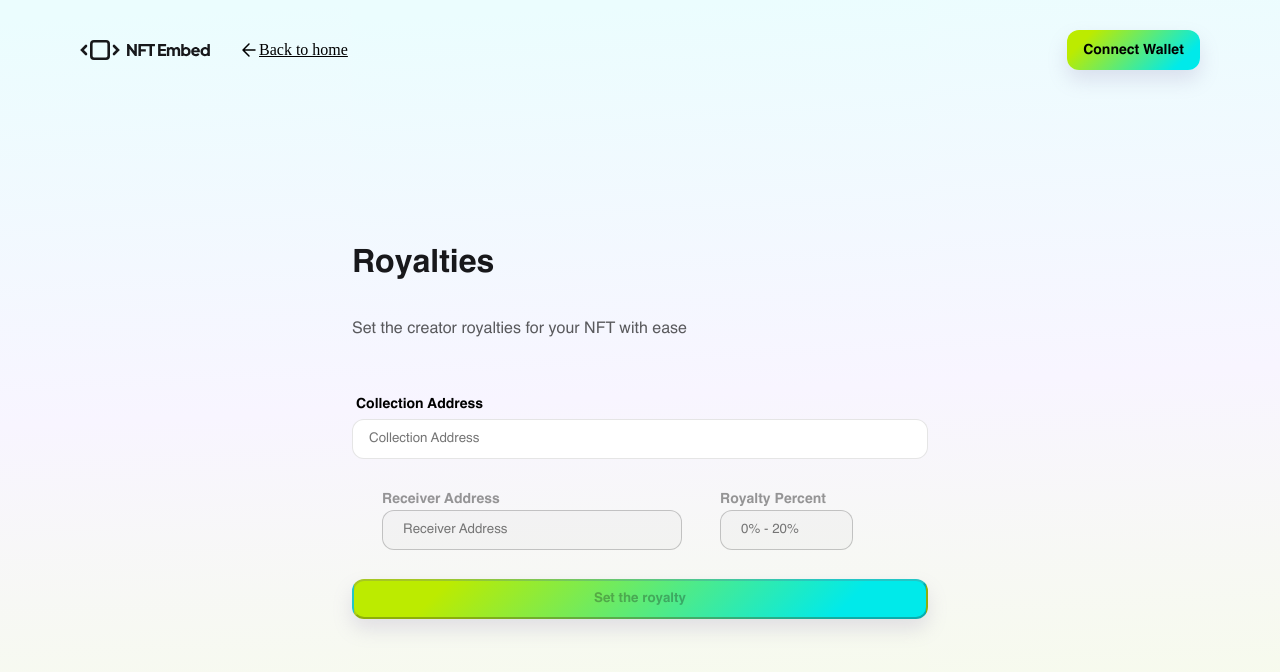
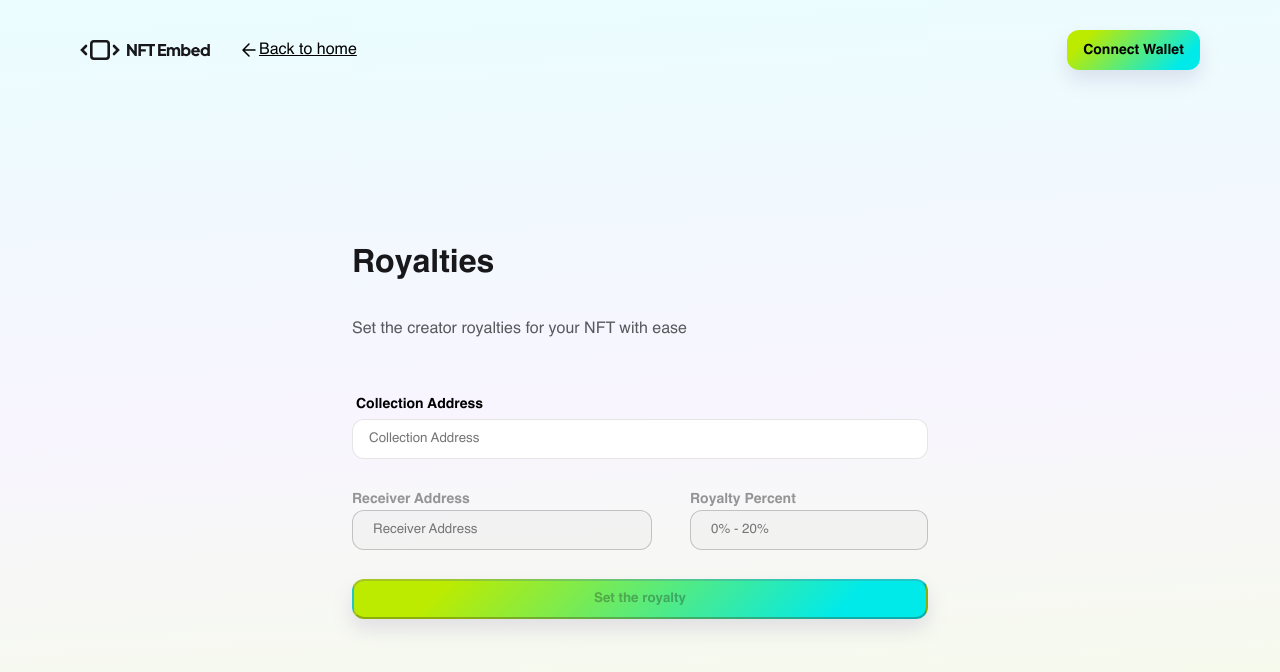
Before and after one commit to dadlessnsad/Registrys, a Next.js app: page / in a window 1280 px wide. Shown: the top 672 px of the page. Built offline with nearby package versions, Linux system fonts and the light colour scheme; no server answers.

Commit message:
Royalty div spacing fix on chrome

```diff
--- a/pages/index.js
+++ b/pages/index.js
@@ -186,7 +186,7 @@ export default function Home() {
                                     onChange={(e) => setNewReceiverAddr(e.target.value)}
                                 />
                             </div>
-                            <div className={styles.RoyaltyPercentDiv}>
+                            <div className={styles.RoyaltyCutDiv}>
                                 <label className={styles.RoyaltyAddrLabel} >Royalty Percent</label>
                                 <input
                                     className={styles.RoyaltyPercentInput}
--- a/styles/Home.module.css
+++ b/styles/Home.module.css
@@ -4,6 +4,7 @@
     align-items: center;
     justify-content: center;
     min-height: 100vh;
+    font-family:'Helvetica';
     background: linear-gradient(177.28deg, #EBFDFE 2.27%, #F8F5FF 49.51%, #F6FCE7 97.74%);
 }
 
@@ -200,7 +201,6 @@
 .RoyaltyDiv {
     display: flex;
     flex-direction: row;
-    justify-content: center;
     align-items: center;
     padding: 0px;
     width: 576px;
@@ -243,10 +243,11 @@
     font-family: 'Helvetica', sans-serif;
 }
 
-.RoyaltyPercentageDiv {
+.RoyaltyCutDiv {
     display: flex  ;
     flex-direction: column;
     align-items: flex-start;
+    width: 100%;
 }
 
 .RoyaltyPercentLabel {
@@ -262,7 +263,7 @@
 }
 
 .RoyaltyPercentInput {
-    min-width: 75%;
+    min-width: 100%;
     min-height: 40px;
     background: rgba(0, 0, 0, 0.02);
     border: 1px solid rgba(0, 0, 0, 0.2);
```
